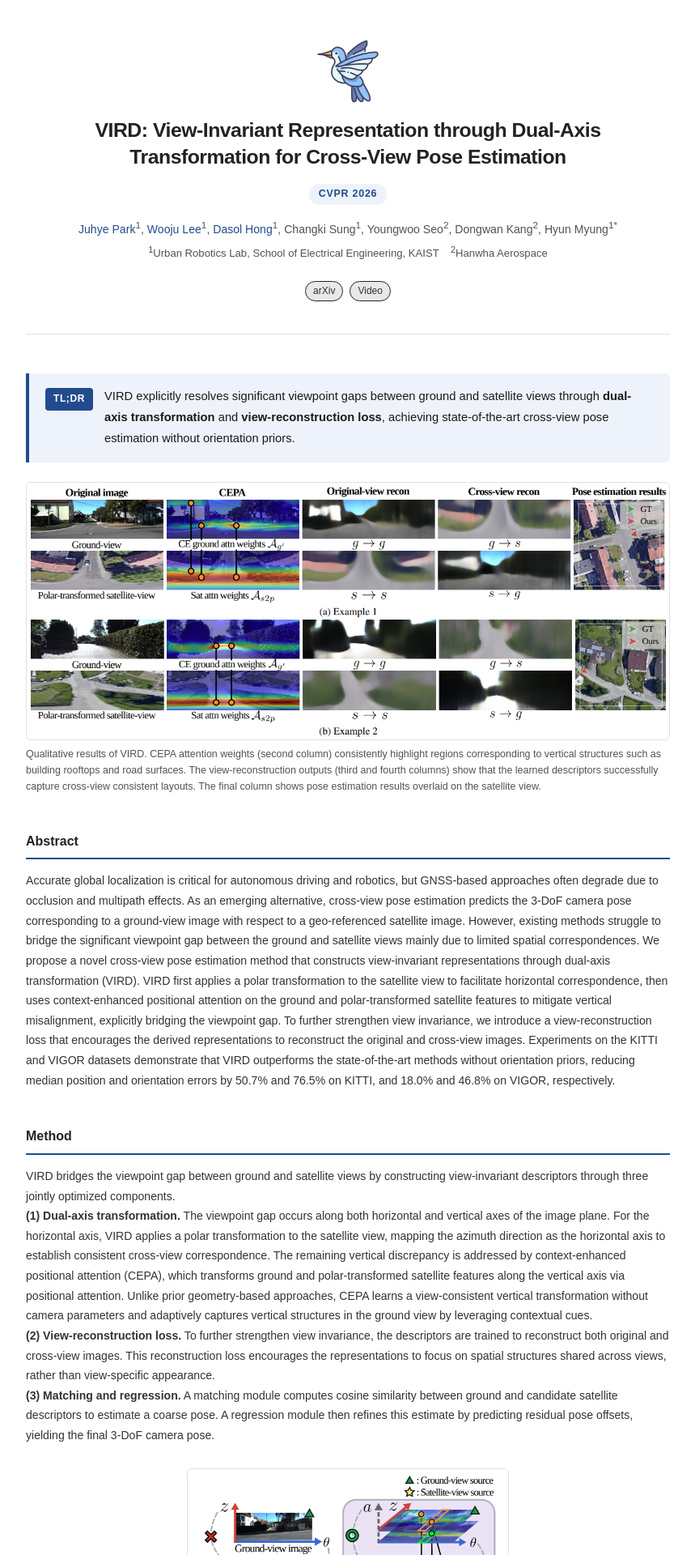
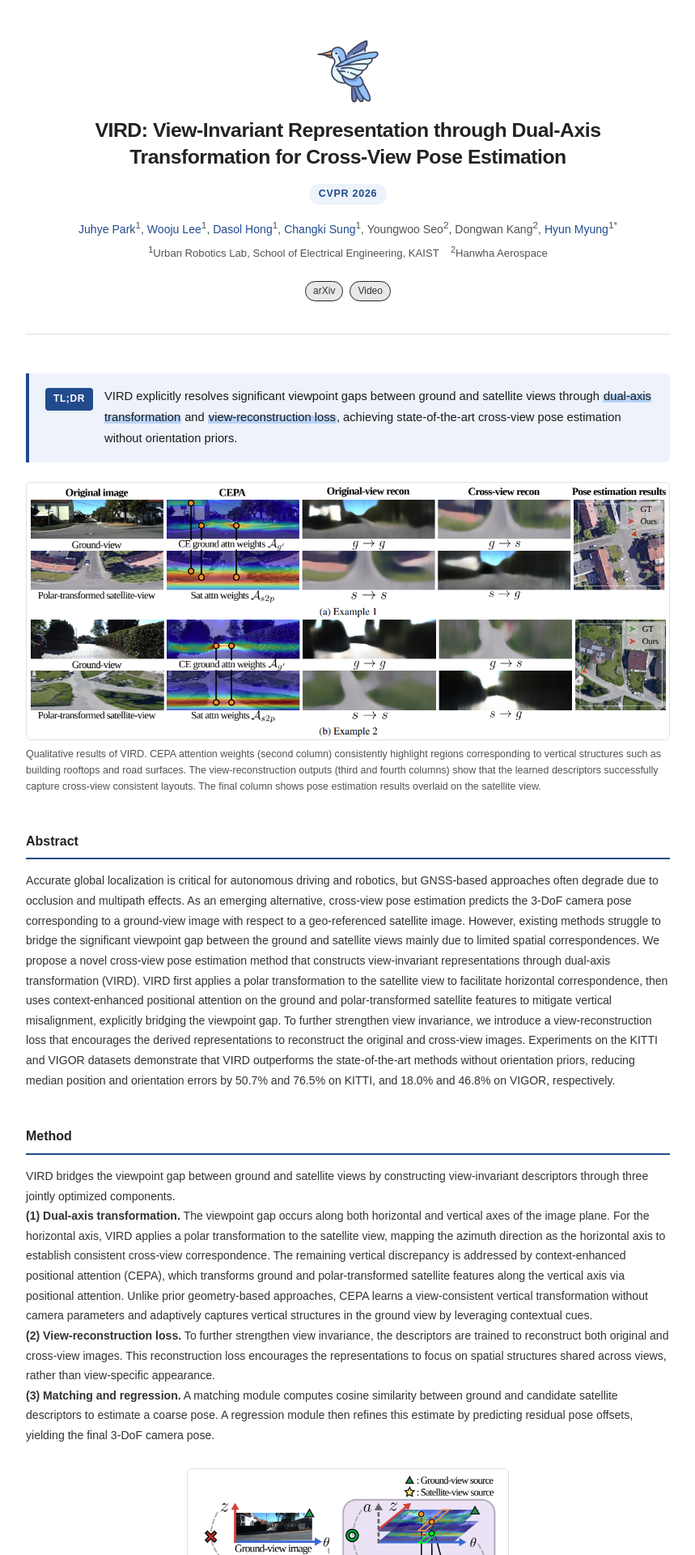
Before and after one commit to jayhi-park/jayhi-park.github.io, a Jekyll site: the page built from VIRD/index.html, in a window 1280 px wide. Shown: the top 1920 px of the page at 81% size, without its empty margins (210-1069 px from the left). Built offline with Jekyll 4.4.1, drawn with Linux system fonts in a browser that asks for light colours.

Commit message:
update: add highlighter style for key terms in TL;DR
Co-Authored-By: Claude Sonnet 4.6 <noreply@anthropic.com>

```diff
--- a/VIRD/index.html
+++ b/VIRD/index.html
@@ -12,10 +12,10 @@ title: "VIRD"
     <a href="https://jayhi-park.github.io" target="_blank" rel="noopener">Juhye Park</a><sup>1</sup>,
     <a href="https://woojulee24.github.io" target="_blank" rel="noopener">Wooju Lee</a><sup>1</sup>,
     <a href="https://dazory.github.io" target="_blank" rel="noopener">Dasol Hong</a><sup>1</sup>,
-    Changki Sung<sup>1</sup>,
+    <a href="https://scholar.google.com/citations?user=VaER_ZkAAAAJ&hl=en" target="_blank" rel="noopener">Changki Sung</a><sup>1</sup>,
     Youngwoo Seo<sup>2</sup>,
     Dongwan Kang<sup>2</sup>,
-    Hyun Myung<sup>1*</sup>
+    <a href="https://scholar.google.com/citations?user=NrWfJ1gAAAAJ&hl=en" target="_blank" rel="noopener">Hyun Myung</a><sup>1*</sup>
   </div>
   <div class="project-affil">
     <sup>1</sup>Urban Robotics Lab, School of Electrical Engineering, KAIST &nbsp;&nbsp;
@@ -33,7 +33,7 @@ title: "VIRD"
   <div class="tldr">
     <span class="tldr-label">TL;DR</span>
     <span class="tldr-text">VIRD explicitly resolves significant viewpoint gaps between ground and satellite views
-      through <strong>dual-axis transformation</strong> and <strong>view-reconstruction loss</strong>, achieving
+      through <span class="hl">dual-axis transformation</span> and <span class="hl">view-reconstruction loss</span>, achieving
       state-of-the-art cross-view pose estimation without orientation priors.</span>
   </div>
   <figure class="project-figure" style="margin-top: 24px;">
--- a/assets/css/project.css
+++ b/assets/css/project.css
@@ -167,6 +167,12 @@
   font-weight: 400;
 }
 
+.hl {
+  background: linear-gradient(transparent 40%, #b8d4f8 40%);
+  font-weight: 500;
+  padding: 0 1px;
+}
+
 /* ── Figure ── */
 .project-figure {
   margin: 28px 0 0;
```
